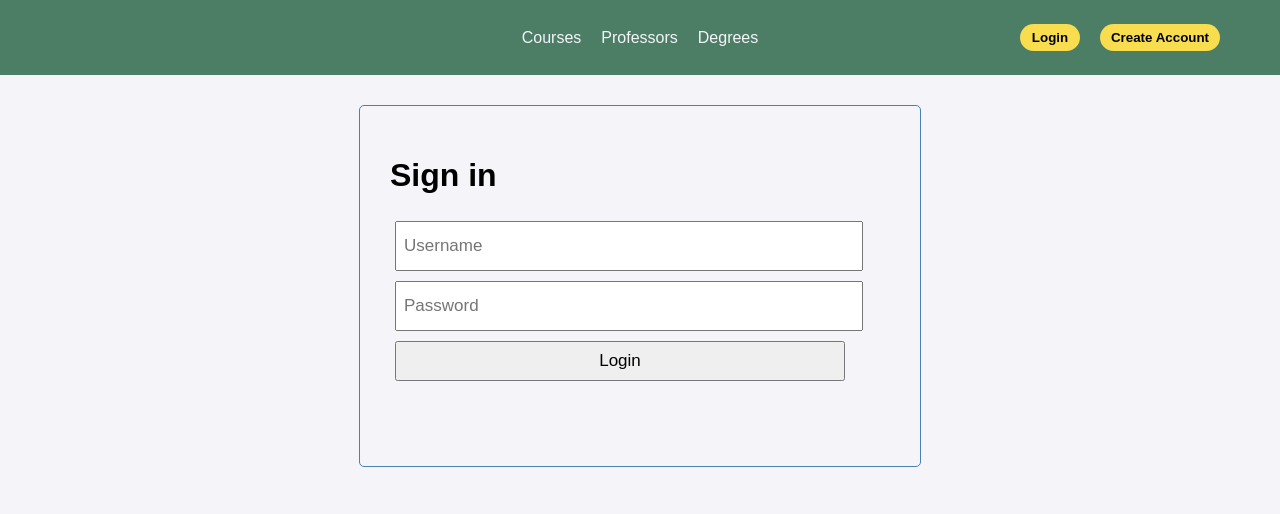
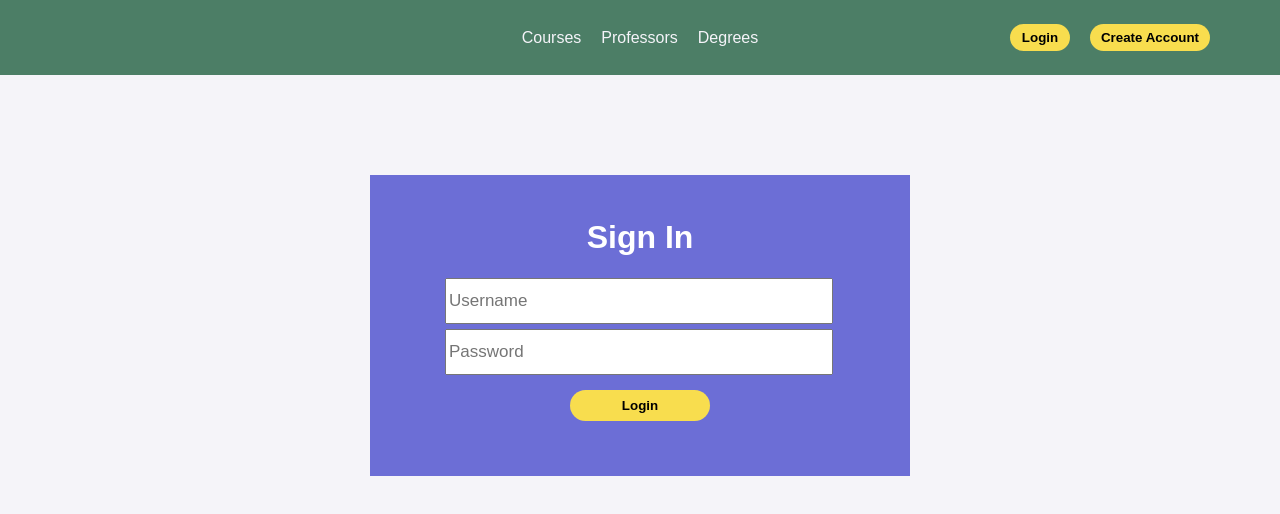
Before and after one commit to kayrux/University-Course-Helper, a React (Create React App) app in the folder client/: page /login in a window 1280 px wide. Shown: the top 514 px of the page. Built offline with nearby package versions, Linux system fonts and the light colour scheme.

Commit message:
Styling done (Course list still single line)

```diff
--- a/client/src/index.css
+++ b/client/src/index.css
@@ -1,14 +1,10 @@
-.err {
-  color: red;
-}
-
 * {
   font-family: Arial
 }
 
 hr {
   border: solid #79615A;
-  border-radius: 1px;
+  margin-top: 15px;
 }
 
 html {background-color: #F5F4F9;}
@@ -40,7 +36,7 @@ html, body {
   display: flex;
   justify-content: left;
   align-items: center;
-  margin-left: 50px;
+  margin-left: 60px;
 }
 
 .navbarCenter{
@@ -55,7 +51,7 @@ html, body {
   display: flex;
   justify-content: right;
   align-items: center;
-  margin-right: 50px;
+  margin-right: 60px;
 }
 
 .navbar a {
@@ -75,7 +71,6 @@ html, body {
   padding: 6px;
   border: none;
   border-radius: 100px;
-  text-align: center;
   width: 60px;
   align-self: center;
 }
@@ -87,7 +82,6 @@ html, body {
   padding: 6px;
   border: none;
   border-radius: 100px;
-  text-align: center;
   width: 120px;
   align-self: center;
 }
@@ -105,7 +99,7 @@ html, body {
   justify-content: center;
   text-align: center;
   overflow: auto;
-  height: 50px;
+  height: 30px;
 }
 
 .list{
@@ -126,20 +120,29 @@ html, body {
   font-weight: bold;
 }
 
-.smallText{
-  font-size: small;
-  color: rgb(108, 107, 107)
-}
-
 /*
 ------------------------------------------------------------------------------------------------------------
 -------------------------------------------------- Info Pages ----------------------------------------------
 ------------------------------------------------------------------------------------------------------------
 */
 
+.headingSimulationLarge{
+  font-size: 22px;
+  font-weight: bold;
+}
+
+.smallText{
+  font-size: small;
+  color: #767676
+}
+
+.bold{
+  font-weight: bold;
+}
+
 .info{
   margin: auto;
-  width: 70%;
+  width: 65%;
 }
 
 .semesterInline{
@@ -148,78 +151,160 @@ html, body {
   padding-right: 20px;
 }
 
-.WTF{
+.ratingAlign{
   display: flex;
   justify-content: center;
 }
 
 .rating {
   background-color: #6C6ED6;
-  width: 450px;
+  width: 400px;
   margin: 15px;
-  padding-top: 25px;
-  padding-bottom: 25px;
-  padding-left: 60px;
-  padding-right: 60px;
+  padding-top: 23px;
+  padding-bottom: 16px;
+  padding-left: 50px;
+  padding-right: 50px;
 }
 
 .ratingDropdown {
-  flex: 3;
   display: flex;
   justify-content: center;
   align-items: center;
 }
 
+.ratingComment {
+  resize: none;
+  width: 100%;
+  height: 100px;
+  font-size: 17px;
+  margin-top: 7px;
+  margin-bottom: 14px;
+  display: flex;
+  justify-content: center;
+}
+
+.commentWraping{
+  width:100%;
+  word-wrap: break-word;
+}
+
+.reportDropdown {
+  margin-bottom: 14px;
+  display: flex;
+  justify-content: center;
+  align-items: center;
+}
+
+.ratingButtonAlign  {
+  display: flex;
+  justify-content: center;
+}
+
+.ratingButton {
+  cursor: pointer;
+  background-color: #F8DD4E;
+  font-weight: 600;
+  padding: 6px;
+  border: none;
+  border-radius: 100px;
+  width: 120px;
+  display: flex;
+  justify-content: center;
+}
+
+.modifyButton {
+  cursor: pointer;
+  background-color: #6C6ED6;
+  color: #FFFFFF;
+  font-weight: 600;
+  padding: 6px;
+  margin-right: 3px;
+  border: none;
+  border-radius: 100px;
+  width: 60px;
+  align-self: center;
+}
+
+.modifyButtonBig {
+  cursor: pointer;
+  background-color: #6C6ED6;
+  color: #FFFFFF;
+  font-weight: 600;
+  padding: 8px;
+  margin-right: 10px;
+  border: none;
+  border-radius: 100px;
+  width: 140px;
+  align-self: center;
+}
+
 /*
 ------------------------------------------------------------------------------------------------------------
--------------------------------------------------- SURYA STUFF ---------------------------------------------
+-------------------------------------------------- Account Pages -------------------------------------------
 ------------------------------------------------------------------------------------------------------------
 */
 
-.btn-block {
-  display: block;
-  width: 100%;
-  height: 30px;
+.accountAlign{
+  display: flex;
+  justify-content: center;
 }
 
-.btn-delete {
-  display: block;
-  width: 100%;
-  height: 30px;
-  background-color:red
+.account {
+  background-color: #6C6ED6;
+  width: 400px;
+  margin: 15px;
+  padding-top: 23px;
+  padding-bottom: 55px;
+  padding-left: 70px;
+  padding-right: 70px;
+  margin-top: 100px;
 }
 
-.login-form {
-  max-width: 500px;
-  margin: 30px auto;
-  overflow: auto;
-  min-height: 300px;
-  border: 1px solid steelblue;
-  padding: 30px;
-  border-radius: 5px;
+.accountText{
+  display: flex;
+  justify-content: center;
+  color: #FFFFFF;
 }
 
-.login-form input {
-  width: 90%;
+.accountHeadingSimulation{
+  display: flex;
+  justify-content: center;
+  color: #FFFFFF;
+  font-size: 32px;
+  font-weight: bold;
+}
+
+.accountTextSmall{
+  display: flex;
+  justify-content: center;
+  font-size: small;
+  color: #FFFFFF;
+}
+
+.accountInput {
+  resize: none;
+  width: 95%;
   height: 40px;
   margin: 5px;
-  padding: 3px 7px;
   font-size: 17px;
+  display: flex;
+  justify-content: center;
 }
 
-.display-container {
-  width: 60%;
-  margin: 30px auto;
-  overflow: auto;
-  border: 1px solid steelblue;
-  padding: 30px;
-  border-radius: 5px;
+.accountButtonAlign  {
+  display: flex;
+  justify-content: center;
+  padding-top: 10px;
 }
 
-.comment-input {
-  width: 90%;
-  height: 100px;
-  margin: 5px;
-  padding: 3px 7px;
-  font-size: 17px;
+.accountButton {
+  cursor: pointer;
+  background-color: #F8DD4E;
+  font-weight: 600;
+  padding: 8px;
+  border: none;
+  border-radius: 100px;
+  width: 140px;
+  display: flex;
+  justify-content: center;
 }
--- a/client/src/pages/courseInfo/CourseInfo.js
+++ b/client/src/pages/courseInfo/CourseInfo.js
@@ -3,7 +3,6 @@ import { useState, useEffect } from "react"
 import Axios from "axios"
 import SemesterProf from '../../components/SemesterProf'
 import { Link } from "react-router-dom";
-import Button from "../../components/Button";
 
 const CourseInfo = ({username}) => {
 
@@ -80,7 +79,7 @@ const CourseInfo = ({username}) => {
         //stops prevents the post request and reload if no score selected
         if(!score) {
             e.preventDefault();
-            alert("Please select a score")
+            alert("Please select a rating")
 
         }
         else{
@@ -157,7 +156,6 @@ const CourseInfo = ({username}) => {
             setRatingIdReport(prop.ratingIdReport)
         })
         return(
-
             <></>
         )
     }
@@ -246,6 +244,7 @@ const CourseInfo = ({username}) => {
                         <div className = "smallText">
                             *note some required courses may not actually be manditory to complete the degree,
                             and instead may be replaced with a different required course to complete the degree
+                        <div></div>
                             check detailed degree information on the corasponding degree page for more details
                         </div>
                         <br></br>
@@ -271,7 +270,7 @@ const CourseInfo = ({username}) => {
                         })}
                         <hr />
                         {/*form to submit rating*/}
-                        <div className="WTF">
+                        <div className="ratingAlign">
                             <form className="rating" onSubmit={createRating}>
 
                                 <label className="ratingDropdown">
@@ -284,8 +283,8 @@ const CourseInfo = ({username}) => {
                                         <option value = "5"> 5 </option>
                                     </select>
                                 </label>
-                                <input
-                                    className="comment-input"
+                                <textarea
+                                    className="ratingComment"
                                     type="text"
                                     maxLength="255"
                                     placeholder="Additional Comments"
@@ -293,36 +292,44 @@ const CourseInfo = ({username}) => {
                                     onChange={(e) =>
                                         setComment(e.target.value)}
                                 />
-
-                                <input type="submit" value="Add Rating" className="btn btn-block" />
+                                <div className="ratingButtonAlign">
+                                    <input type="submit" value="Add Rating" className="ratingButton" />
+                                </div>
                             </form>
                         </div>
 
                         <hr />
+
+                        <h2>
+                            Comments
+                        </h2>
+
                         {getRatings.map((rating) => {
                             return(
                                 <div key={rating.Rating_id} value={rating}>
                                     {/*list all ratings for the given class*/}
-                                    <div>
+                                    <div className = "bold">
                                         Posted: {' '}
                                         {rating.Rating_date.slice(0, 10)}
                                         {!!(rating.Username)? ` By admin ${rating.Username}` : ''}
                                     </div>
                                     <div>
+                                        Rating: {' '}
                                         {rating.Score}
                                         /5
                                     </div>
-                                    <div>
+                                    <div className="commentWraping">
+                                        Comment: {' '}
                                         {rating.Comment}
                                     </div>
                                     {isEditRating === rating.Rating_id? ( <div>
                                         <SaveRatingIdEdit ratingIdEdit = {rating.Rating_id}/>
                                         {/*form for editing ratings when edit button is pressed*/}
-                                        <form className="rating-form" onSubmit={editRating}>
-                                            <label>
-                                                New score: {' '}
+                                        <div className="ratingAlign">
+                                            <form className="rating" onSubmit={editRating}>
+                                                <label className="ratingDropdown">
                                                     <select value={scoreEdit || ""} onChange={(e) => {setScoreEdit(e.target.value || "" )}}>
-                                                    <option value = ""> </option>
+                                                    <option value = ""> Rate this class </option>
                                                         <option value = "1"> 1 </option>
                                                         <option value = "2"> 2 </option>
                                                         <option value = "3"> 3 </option>
@@ -331,8 +338,8 @@ const CourseInfo = ({username}) => {
                                                     </select>
                                                 </label>
 
-                                            <input
-                                                className="comment-input"
+                                                <textarea
+                                                    className="ratingComment"
                                                     type="text"
                                                     maxLength="255"
                                                     placeholder="New Comments"
@@ -340,41 +347,50 @@ const CourseInfo = ({username}) => {
                                                     onChange={(e) =>
                                                         setCommentEdit(e.target.value)}
                                                 />
-
-                                            <input type="submit" value="Edit Rating" className="btn btn-block" />
+                                                <div className="ratingButtonAlign">
+                                                    <input type="submit" value="Edit Rating" className="ratingButton" />
+                                                </div>
                                             </form>
-                                        <Button text="Cancel" color="#7babe3" onClick={() => setIsEditRating(null)}></Button>
-                                    </div> ) : ( <div>
-                                        <div>
-                                        {/*THIS WRITTEN WITH BELIEF IS LOGGED IN WILL BE NULL IF NOT LOGGED IN AND WILL BE USERNAME IF LOGGED IN */}
-                                        {localStorage.getItem("user") === rating.Username ? <Button text="Edit" color="#7babe3" onClick={() => setIsEditRating(rating.Rating_id)}></Button> : '' }
                                         </div>
                                         <div>
-                                        {!localStorage.getItem("user") ? '' : <Button text="Delete" color="#7babe3" onClick={() => deleteRating(rating.Rating_id)}></Button>}
+                                            <button className="modifyButton" type="submit" onClick={() => setIsEditRating(null)}> Cancel </button>
                                         </div>
+                                    </div> ) : ( <div>
                                         {isCreateReport === rating.Rating_id? ( <div>
-
                                             <SaveRatingIdReport ratingIdReport = {rating.Rating_id}/>
                                             {/*form for creating reports when report button is pressed*/}
-                                            <form onSubmit={createReport}>
-                                                <label>
-                                                    Reason for report: {' '}
+                                            <div className="ratingAlign">
+                                                <form className="rating" onSubmit={createReport}>
+                                                    <label className="reportDropdown">
                                                         <select value={reportReason || ""} onChange={(e) => {setReportReason(e.target.value || "" )}}>
-                                                        <option value = ""> </option>
+                                                            <option value = ""> Reason for report </option>
+                                                            <option value = "Inappropriate Language"> Inappropriate Language </option>
                                                             <option value = "Spam"> Spam </option>
-                                                        <option value = "False/Misleading"> False/Misleading </option>
-                                                        <option value = "Racism"> Racism </option>
-                                                        <option value = "Waluigi?"> Waluigi? </option>
-                                                        <option value = "Not able to come up with actually good report reasons"> Not able to come up with actually good report reasons </option>
+                                                            <option value = "Harassment"> Harassment </option>
+                                                            <option value = "Misinformation"> Misinformation </option>
+                                                            <option value = "Sharing Personal Information"> Sharing Personal Information </option>
+                                                            <option value = "Other"> Other </option>
                                                         </select>
                                                     </label>
+                                                    <div className="ratingButtonAlign">
+                                                        <input type="submit" value="Submit" className="ratingButton"/>
+                                                    </div>
+                                                </form>
+                                            </div>
+                                            <button className="modifyButton" type="submit" onClick={() => setIsCreateReport(null)}> Cancel </button>
+                                        </div> ):( <>
+                                            {/*display buttons if not editing or reporting and ratings */}
+                                            <div>
+                                                {/*check user is logged in as well as if they are the one who posted the rating to see if they can edit the rating*/}
+                                                {!localStorage.getItem("user") ? '' : <>
+                                                    {localStorage.getItem("user") === rating.Username ? <button className="modifyButton" type="submit" onClick={() => setIsEditRating(rating.Rating_id)}> Edit </button> : '' }
+                                                </> }
+                                                {/*check user is logged in to see if they can delete the rating*/}
+                                                {!localStorage.getItem("user") ? '' : <button className="modifyButton" type="submit" onClick={() => deleteRating(rating.Rating_id)}> Delete </button>}
 
-                                                <input type="submit" value="Submit" />
-                                            </form>
-                                            <Button text="Cancel" color="#7babe3" onClick={() => setIsCreateReport(null)}></Button>
-                                        </div> ):( <div>
-                                            <Button text="Report" color="#7babe3" onClick={() => setIsCreateReport(rating.Rating_id)}></Button>
-                                        </div>)}
+                                                <button className="modifyButton" type="submit" onClick={() => setIsCreateReport(rating.Rating_id)}> Report </button>
+                                            </div>
+                                        </>)}
                                     </div>)}
                                     <br>
                                     </br>
--- a/client/src/pages/createAccount/CreateAccount.js
+++ b/client/src/pages/createAccount/CreateAccount.js
@@ -39,13 +39,19 @@ const CreateAccount = () => {
 
     return (
         // Form to retrieve inputed username and password from user
-        <form className="login-form" onSubmit={onSubmit}>
-            <h1>Create Account</h1>
-            <div>
+        <div className="accountAlign">
+            <form className="account" onSubmit={onSubmit}>
+                <br></br>
+                <div className="accountHeadingSimulation">
+                    Create Account
+                </div>
+                <div className="accountTextSmall">
                     Being able to freely create an admin account is for demo purposes
                 </div>
-            {success && <p>Account created</p>}
+                <br></br>
+                {success && <p className="accountText"> Account created</p>}
                 <input
+                    className = "accountInput"
                     type="text"
                     placeholder="Username"
                     value={Username}
@@ -53,14 +59,18 @@ const CreateAccount = () => {
                         setUsername(e.target.value)}
                 />
                 <input
+                    className = "accountInput"
                     type="password"
                     placeholder="Password"
                     value={Password}
                     onChange={(e) =>
                         setPassword(e.target.value)}
                 />
-            <input type="submit" value="Create" className="btn btn-block" />
+                <div className="accountButtonAlign">
+                    <input type="submit" value="Create" className="accountButton" />
+                </div>
             </form>
+        </div>
     )
 }
 
--- a/client/src/pages/editAccount/EditAccount.js
+++ b/client/src/pages/editAccount/EditAccount.js
@@ -36,11 +36,15 @@ const EditAccount = () => {
     }
 
     return (
-        // Form to retrieve inputed username and password from user
-        <form className="login-form" onSubmit={onSubmit}>
-            <h1>Edit Account</h1>
-            {success && <p>Account Updated</p>}
+        <div className="accountAlign">
+            {/* Form to retrieve inputed username and password from user */}
+            <form className="account" onSubmit={onSubmit}>
+                    <h1 className="accountText">
+                        Edit Account
+                    </h1>
+                {success && <p className="accountText"> Account Updated</p>}
                 <input
+                    className = "accountInput"
                     type="text"
                     placeholder="New Username"
                     value={newUsername}
@@ -48,14 +52,18 @@ const EditAccount = () => {
                         setNewUsername(e.target.value)}
                 />
                 <input
+                    className = "accountInput"
                     type="password"
                     placeholder="New Password"
                     value={newPassword}
                     onChange={(e) =>
                         setNewPassword(e.target.value)}
                 />
-            <input type="submit" value="Update" className="btn btn-block" />
+                <div className="accountButtonAlign">
+                    <input type="submit" value="Edit" className="accountButton" />
+                </div>
             </form>
+        </div>
     )
 }
 
--- a/client/src/pages/login/Login.js
+++ b/client/src/pages/login/Login.js
@@ -47,13 +47,17 @@ const Login = ({onLogin}) => {
             {loggedIn ? (
                 <Navigate to={"/"} />
             ) : (
-            <form className="login-form" onSubmit={onSubmit}>
+                <div className="accountAlign">
+                    <form className="account" onSubmit={onSubmit}>
                     {/* If not already logged in create form to rerieve username and password input */}
-                <h1>Sign in</h1>
+                        <h1 className="accountText">
+                            Sign In
+                        </h1>
 
-                {loginError && (<p className="err">Incorrect username or password</p>)}
+                        {loginError && (<p className="accountText">Incorrect username or password</p>)}
 
                         <input
+                            className = "accountInput"
                             type="text"
                             placeholder="Username"
                             value={username}
@@ -62,6 +66,7 @@ const Login = ({onLogin}) => {
                         />
 
                         <input
+                            className = "accountInput"
                             type="password"
                             placeholder="Password"
                             value={password}
@@ -69,8 +74,12 @@ const Login = ({onLogin}) => {
                                 setPassword(e.target.value)}
                         />
 
-                <input type="submit" value="Login" className="btn btn-block" />
-            </form>)
+                        <div className="accountButtonAlign">
+                            <input type="submit" value="Login" className="accountButton" />
+                        </div>
+                    </form>
+                </div>
+            )
         }
         </>
     )
```
Also changed, not shown: client/src/components/Button.js (deleted, +0 -22 lines), client/src/pages/degreeInfo/DegreeInfo.js (+20 -13 lines), client/src/pages/professorInfo/ProfessorInfo.js (+4 -3 lines), client/src/pages/reportInfo/ReportInfo.js (+46 -26 lines), 1 other file (tests, documents, lock files or other folders). Lines whose indentation alone changed are shown as unchanged.
